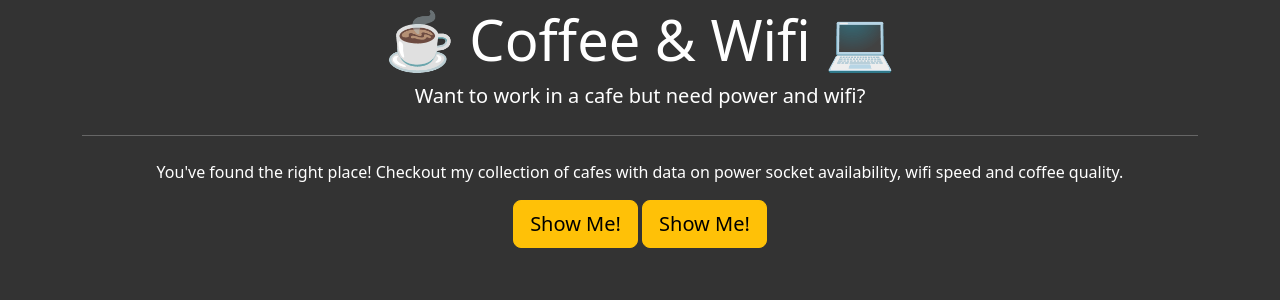
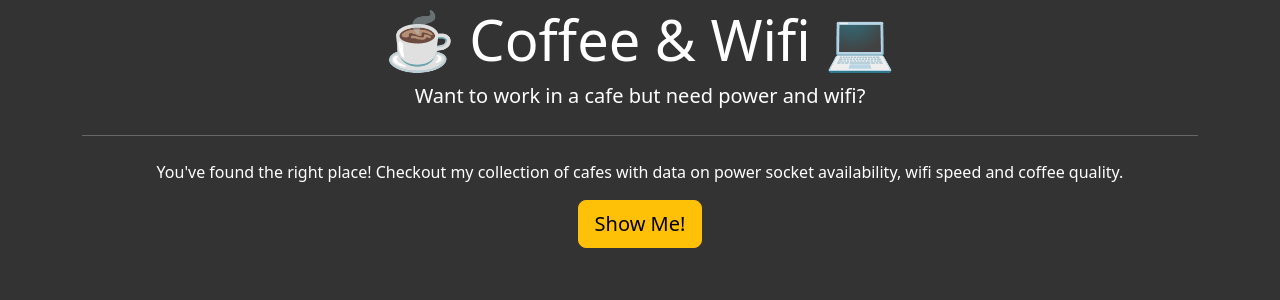
Before and after one commit to ross3ecvhuk/coffee-wifi, a Flask app: page / in a window 1280 px wide. Shown: the part 273-573 px from the top of the page. Run offline with Flask 3, Linux system fonts and the light colour scheme; some libraries are stand-ins or nearby versions.

Commit message:
Update index.html

```diff
--- a/templates/index.html
+++ b/templates/index.html
@@ -9,7 +9,6 @@
   <hr class="my-4">
   <p>You've found the right place! Checkout my collection of cafes with data on power socket availability, wifi speed and coffee quality.</p>
   <a class="btn btn-warning btn-lg" href="{{ url_for('cafes') }}" role="button">Show Me!</a>
-    <a class="btn btn-warning btn-lg" href="{{ url_for('cafes2') }}" role="button">Show Me!</a>
     </div>
 </div>
 
```
